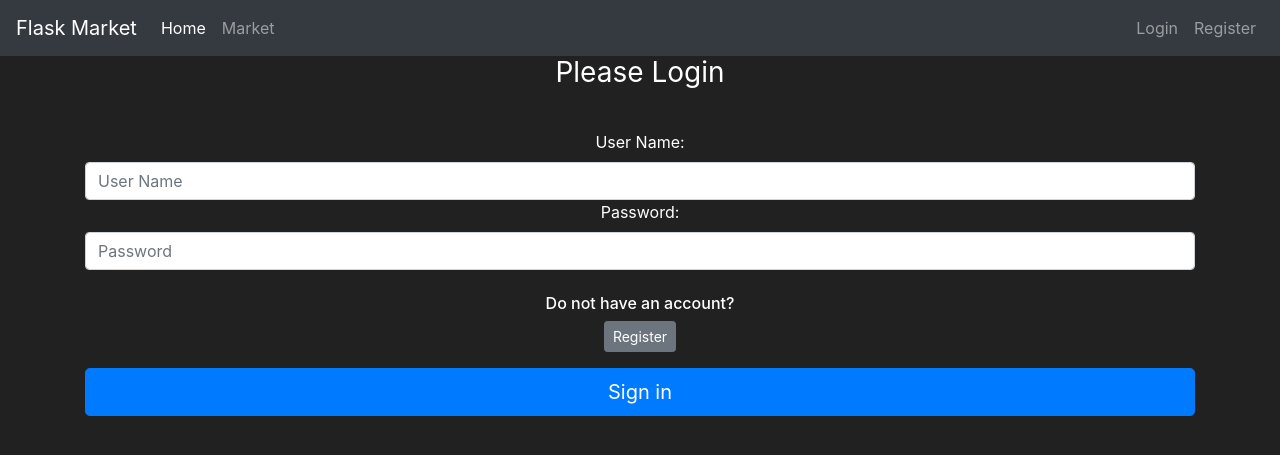
After one commit to deepak-dev1997/E-commerce-website, a Flask app: page /login in a window 1280 px wide. The commit adds this page. Shown: the top 455 px of the page. Run offline with Flask 3, Linux system fonts and the light colour scheme; some libraries are stand-ins or nearby versions.

Commit message:
login/ logout template update and backend updated

```diff
--- a/market/__init__.py
+++ b/market/__init__.py
@@ -1,10 +1,12 @@
 from flask import Flask
 from flask_sqlalchemy import SQLAlchemy
 from flask_bcrypt import Bcrypt
+from flask_login import LoginManager
 
 app = Flask(__name__)
 app.config['SQLALCHEMY_DATABASE_URI'] = 'sqlite:///market.db'
 app.config['SECRET_KEY']='9a166ff6e2c60eb0f0504329'
 db = SQLAlchemy(app)
 bcrypt = Bcrypt(app)
+login_manager = LoginManager(app)
 from market import routes
--- /dev/null
+++ b/market/forms.py
@@ -0,0 +1,31 @@
+from flask_wtf import FlaskForm
+from wtforms import StringField, PasswordField, SubmitField
+from wtforms.validators import Length, EqualTo,Email,DataRequired, ValidationError
+from market.models import User
+
+
+class RegisterForm(FlaskForm):
+    # validate_username => name is given like this as FlaskForm understands in this way only we need to have validate keyword in function and after a underscore there should be the field name
+
+    def validate_username(self, username_to_check):
+        user= User.query.filter_by(username=username_to_check.data).first()
+        if user:
+            raise ValidationError('Username already exists! Please try a different user name')
+
+    def validate_email_address(self, email_to_chack):
+        email_address = User.query.filter_by(email_address=email_to_chack.data).first()
+        if email_address:
+            raise ValidationError('Account with this email already exists')
+
+
+    username = StringField(label='User Name:' , validators=[Length(min=2,max=30),DataRequired()])
+    email_address = StringField(label='Email Address:',validators=[Email() ,DataRequired()])
+    password1 = PasswordField(label='Password:',validators=[Length(min=6),DataRequired()])
+    password2 = PasswordField(label='Confirm Password:', validators=[EqualTo('password1'),DataRequired()])
+    submit = SubmitField(label='Create Account')
+
+
+class LoginForm(FlaskForm):
+    username= StringField(label='User Name: ', validators=[Length(min=2,max=30),DataRequired()])
+    password = PasswordField(label='Password: ',validators=[Length(min=6),DataRequired()])
+    submit = SubmitField(label='Sign in')
--- a/market/routes.py
+++ b/market/routes.py
@@ -1,8 +1,9 @@
 from market import app
 from flask import render_template, redirect, url_for, flash , get_flashed_messages
 from market.models import Item,User
-from market.forms import RegisterForm
+from market.forms import RegisterForm, LoginForm
 from market import db
+from flask_login import login_user, logout_user
 
 @app.route('/')
 @app.route('/home')
@@ -29,6 +30,25 @@ def register_page():
             flash(f'There was an error with creating a user: {err_msg}', category='danger')
     return render_template('register.html',form= form)
 
-@app.route('/login',methods = ['GET','POST'])
+@app.route('/login', methods=['GET', 'POST'])
 def login_page():
-    return render_template('login.html')
+    form = LoginForm()
+    if form.validate_on_submit():
+        attempted_user = User.query.filter_by(username=form.username.data).first()
+        if attempted_user and attempted_user.check_password_correction(
+                attempted_password=form.password.data
+        ):
+            login_user(attempted_user)
+            flash(f'Success! You are logged in as: {attempted_user.username}', category='success')
+            return redirect(url_for('market_page'))
+        else:
+            flash('Username and password are not match! Please try again', category='danger')
+
+    return render_template('login.html', form=form)
+
+
+@app.route('/logout', methods=['POST','GET'])
+def logout_page():
+    logout_user()
+    flash("You have been logged out!", category='info')
+    return redirect(url_for("home_page"))
--- a/market/templates/base.html
+++ b/market/templates/base.html
@@ -7,23 +7,18 @@
       <!-- Bootstrap CSS -->
       <link rel="stylesheet" href="https://cdn.jsdelivr.net/npm/bootstrap@4.5.3/dist/css/bootstrap.min.css" integrity="sha384-TX8t27EcRE3e/ihU7zmQxVncDAy5uIKz4rEkgIXeMed4M0jlfIDPvg6uqKI2xXr2" crossorigin="anonymous">
       <title>
-        {% block title%}
+          {% block title %}
 
           {% endblock %}
       </title>
    </head>
    <body>
-      <!-- Navbar here -->
-
-
-
     <nav class="navbar navbar-expand-md navbar-dark bg-dark">
       <a class="navbar-brand" href="#">Flask Market</a>
       <button class="navbar-toggler" type="button" data-toggle="collapse" data-target="#navbarNav">
         <span class="navbar-toggler-icon"></span>
       </button>
       <div class="collapse navbar-collapse" id="navbarNav">
-        </div>
         <ul class="navbar-nav mr-auto">
             <li class="nav-item active">
                 <a class="nav-link" href="{{ url_for('home_page') }}">Home <span class="sr-only">(current)</span></a>
@@ -32,6 +27,22 @@
                 <a class="nav-link" href="{{ url_for('market_page') }}">Market</a>
             </li>
         </ul>
+          {% if current_user.is_authenticated %}
+            <ul class="navbar-nav">
+              <li class="nav-item">
+                <a class="nav-link" style="color: lawngreen; font-weight: bold">
+                    <i class="fas fa-coins"></i>
+                    Budget:  {{ current_user.budget }}
+                </a>
+            </li>
+            <li class="nav-item">
+                <a class="nav-link">Welcome, {{ current_user.username }}</a>
+            </li>
+            <li class="nav-item">
+                <a class="nav-link" href="{{ url_for('logout_page') }}">Logout</a>
+            </li>
+            </ul>
+          {% else %}
             <ul class="navbar-nav">
                 <li class="nav-item">
                     <a class="nav-link" href="{{ url_for('login_page') }}">Login</a>
@@ -40,6 +51,8 @@
                     <a class="nav-link" href="{{ url_for('register_page') }}">Register</a>
                 </li>
             </ul>
+          {% endif %}
+      </div>
     </nav>
       {% with messages = get_flashed_messages(with_categories=true) %}
         {% if messages %}
@@ -53,12 +66,11 @@
            {% endfor %}
         {% endif %}
       {% endwith %}
-
-
-      <!-- Future Content here -->
       {% block content %}
 
       {% endblock %}
+      <!-- Future Content here -->
+
 
 
       <!-- Optional JavaScript -->
--- a/market/templates/home.html
+++ b/market/templates/home.html
@@ -4,5 +4,5 @@
 {% endblock %}
 
 {% block content %}
-this is our content for our home page
+<h1>Welcome to E-Commerce website , you can follow the navbar for further details </h1>
 {% endblock %}
--- /dev/null
+++ b/market/templates/login.html
@@ -0,0 +1,37 @@
+{% extends 'base.html' %}
+{% block title%}
+Login Page
+{% endblock %}
+
+{% block content %}
+<body class="text-center">
+    <div class="container">
+        <form method="POST" class="form-signin" style="color:white">
+            {{ form.hidden_tag() }}
+
+            <h1 class="h3 mb-3 font-weight-normal">
+                Please Login
+            </h1>
+            <br>
+            {{ form.username.label() }}
+            {{ form.username(class="form-control", placeholder="User Name") }}
+
+            {{ form.password.label() }}
+            {{ form.password(class="form-control", placeholder="Password") }}
+
+            <br>
+
+
+            <div class="checkbox mb-3">
+               <h6>Do not have an account?</h6>
+               <a class="btn btn-sm btn-secondary" href="{{ url_for('register_page') }}">Register</a>
+            </div>
+
+            {{ form.submit(class="btn btn-lg btn-block btn-primary") }}
+
+        </form>
+
+
+    </div>
+    </body>
+{% endblock %}
--- a/requirements.txt
+++ b/requirements.txt
@@ -2,4 +2,5 @@ flask==3.0.2
 Flask-SQLAlchemy==3.1.1
 flask-wtf==1.2.1
 email_validator==2.1.1
-flask_bcrypt
+flask_bcrypt==4.1.2
+flask_login==0.6.3
```
Also changed, not shown: market/models.py (+13 -2 lines), market/templates/register.html (added, +36 -0 lines), instance/market.db. Lines whose indentation alone changed are shown as unchanged.
